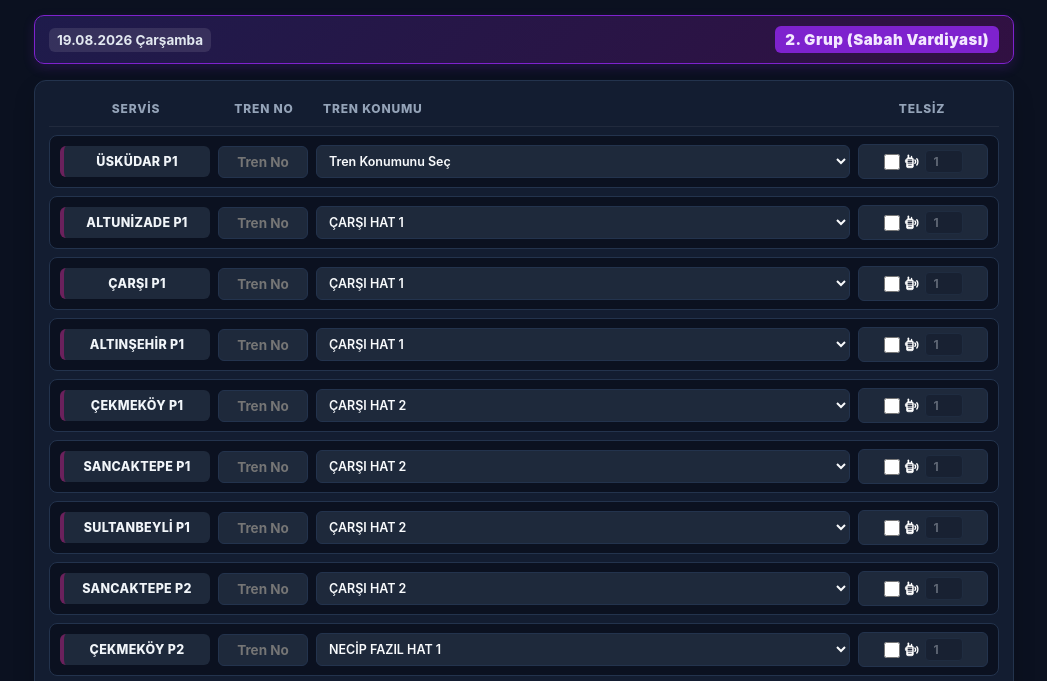
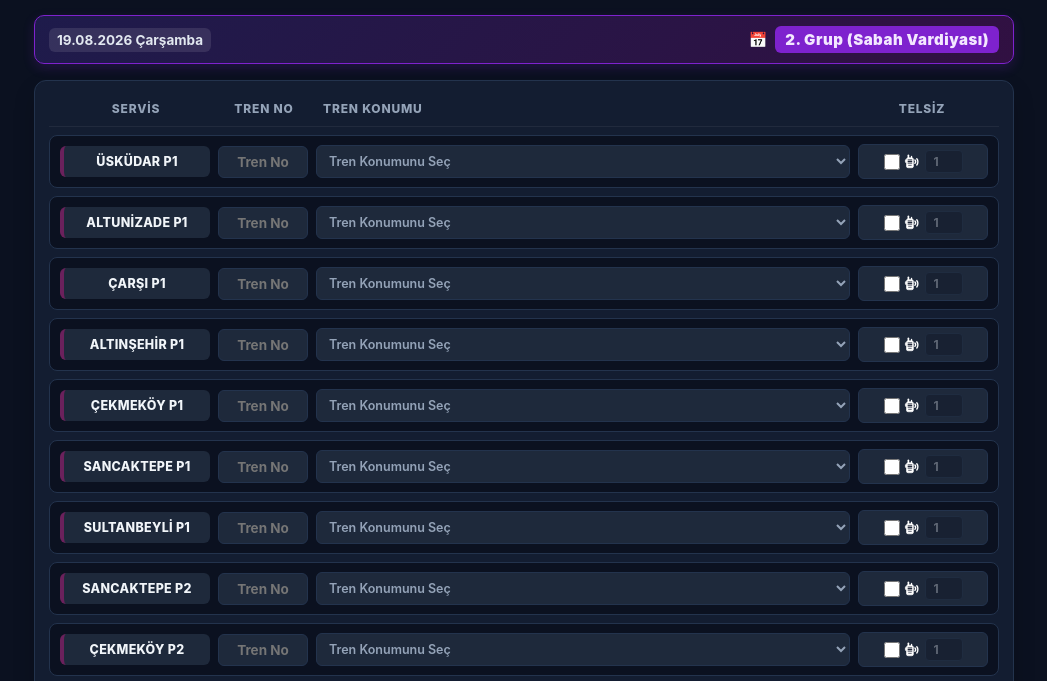
Before and after one commit to Serkan-M5/m5-servis-listes, a plain HTML site: page index.html in a window 1280 px wide. Shown: the part 87-768 px from the top of the page, without its empty margins (116-1163 px from the left). Drawn offline with nearby package versions, Linux system fonts and the light colour scheme.

Commit message:
Update index.html

```diff
--- a/index.html
+++ b/index.html
@@ -74,7 +74,7 @@
       color: var(--text-muted);
       margin-top: 6px;
     }
-    /* Vardiya Grup ve Tarih Bilgi Kutusu (Ana Ekran) - Sağa Yaslı */
+    /* Vardiya Grup ve Tarih Bilgi Kutusu (Ana Ekran) */
     .shift-info-box {
       background: linear-gradient(135deg, #1e1b4b 0%, #311042 100%);
       border: 1px solid #7e22ce;
@@ -83,7 +83,7 @@
       margin-bottom: 16px;
       display: flex;
       align-items: center;
-      justify-content: space-between; /* İçeriği sağa yaslar */
+      justify-content: space-between; /* Sağa ve sola ayrık görünüm */
       gap: 10px;
       box-shadow: 0 4px 12px rgba(126, 34, 206, 0.2);
     }
@@ -99,7 +99,6 @@
       border-radius: 6px;
       letter-spacing: 0.5px;
     }
-    /* Ana Ekran Tarih Stili */
     .shift-date-value {
       font-size: 13.5px;
       color: #e2e8f0;
@@ -213,6 +212,9 @@
       cursor: pointer;
     }
     .park-select option { background: #1e293b; color: #fff; }
+    .park-select.placeholder-active {
+      color: var(--text-muted);
+    }
     .radio-control-group {
       display: flex;
       align-items: center;
@@ -531,10 +533,13 @@
     <p>Tren numaralarını yazıp gece park bölgesini ve telsiz durumunu belirleyerek sevk listesini oluşturun</p>
   </div>
 
-  <!-- YENİ: Ana Ekran Vardiya ve Tarih Göstergesi (Sağa Yaslı) -->
+  <!-- Vardiya Grup ve Tarih Göstergesi (Sağlı Sollu Dağıtılmış) -->
   <div class="shift-info-box">
     <div class="shift-date-value" id="mainDateDisplay">--.--.----</div>
-    <div class="shift-info-value" id="mainShiftDisplay">Hesaplanıyor...</div>
+    <div style="display: flex; align-items: center; gap: 8px;">
+      <span class="shift-info-title">📅</span>
+      <div class="shift-info-value" id="mainShiftDisplay">Hesaplanıyor...</div>
+    </div>
   </div>
 
   <div class="card">
@@ -659,29 +664,29 @@
     return `${DD}.${MM}.${YYYY} ${days[now.getDay()]}`;
   }
 
-  // Sayfa açıldığında ana ekrandaki vardiya ve tarihi doldur
   window.addEventListener('DOMContentLoaded', () => {
     document.getElementById("mainShiftDisplay").innerText = calculateCurrentMorningShiftGroup();
     document.getElementById("mainDateDisplay").innerText = getFormattedDateWithDay();
   });
 
+  // Varsayılan park yerleri boş (seçilmemiş) olarak ayarlandı, ilk seçenek "Tren Konumunu Seç" olacak
   const serviceStations = [
-    { name: "ÜSKÜDAR P1", defaultTrn: "", defaultPark: "Tren Konumunu Seç", defaultRadio: false, defaultCount: 1 },
-    { name: "ALTUNİZADE P1", defaultTrn: "", defaultPark: "ÇARŞI HAT 1", defaultRadio: false, defaultCount: 1 },
-    { name: "ÇARŞI P1", defaultTrn: "", defaultPark: "ÇARŞI HAT 1", defaultRadio: false, defaultCount: 1 },
-    { name: "ALTINŞEHİR P1", defaultTrn: "", defaultPark: "ÇARŞI HAT 1", defaultRadio: false, defaultCount: 1 },
-    { name: "ÇEKMEKÖY P1", defaultTrn: "", defaultPark: "ÇARŞI HAT 2", defaultRadio: false, defaultCount: 1 },
-    { name: "SANCAKTEPE P1", defaultTrn: "", defaultPark: "ÇARŞI HAT 2", defaultRadio: false, defaultCount: 1 },
-    { name: "SULTANBEYLİ P1", defaultTrn: "", defaultPark: "ÇARŞI HAT 2", defaultRadio: false, defaultCount: 1 },
-    { name: "SANCAKTEPE P2", defaultTrn: "", defaultPark: "ÇARŞI HAT 2", defaultRadio: false, defaultCount: 1 },
-    { name: "ÇEKMEKÖY P2", defaultTrn: "", defaultPark: "NECİP FAZIL HAT 1", defaultRadio: false, defaultCount: 1 },
-    { name: "ALTINŞEHİR P2", defaultTrn: "", defaultPark: "NECİP FAZIL HAT 2", defaultRadio: false, defaultCount: 1 },
-    { name: "ÇARŞI P2", defaultTrn: "", defaultPark: "ÇARŞI HAT 2", defaultRadio: false, defaultCount: 1 },
-    { name: "ALTUNİZADE P2", defaultTrn: "", defaultPark: "ÜSKÜDAR HAT 1 SONU", defaultRadio: false, defaultCount: 1 }
+    { name: "ÜSKÜDAR P1", defaultTrn: "", defaultPark: "", defaultRadio: false, defaultCount: 1 },
+    { name: "ALTUNİZADE P1", defaultTrn: "", defaultPark: "", defaultRadio: false, defaultCount: 1 },
+    { name: "ÇARŞI P1", defaultTrn: "", defaultPark: "", defaultRadio: false, defaultCount: 1 },
+    { name: "ALTINŞEHİR P1", defaultTrn: "", defaultPark: "", defaultRadio: false, defaultCount: 1 },
+    { name: "ÇEKMEKÖY P1", defaultTrn: "", defaultPark: "", defaultRadio: false, defaultCount: 1 },
+    { name: "SANCAKTEPE P1", defaultTrn: "", defaultPark: "", defaultRadio: false, defaultCount: 1 },
+    { name: "SULTANBEYLİ P1", defaultTrn: "", defaultPark: "", defaultRadio: false, defaultCount: 1 },
+    { name: "SANCAKTEPE P2", defaultTrn: "", defaultPark: "", defaultRadio: false, defaultCount: 1 },
+    { name: "ÇEKMEKÖY P2", defaultTrn: "", defaultPark: "", defaultRadio: false, defaultCount: 1 },
+    { name: "ALTINŞEHİR P2", defaultTrn: "", defaultPark: "", defaultRadio: false, defaultCount: 1 },
+    { name: "ÇARŞI P2", defaultTrn: "", defaultPark: "", defaultRadio: false, defaultCount: 1 },
+    { name: "ALTUNİZADE P2", defaultTrn: "", defaultPark: "", defaultRadio: false, defaultCount: 1 }
   ];
 
   const parkLocations = [
-    "Tren Konumunu Seç","ÜSKÜDAR HAT 1 SONU", "ÜSKÜDAR HAT 2 SONU", "ÜSKÜDAR HAT 1", "ÜSKÜDAR HAT 2",
+    "ÜSKÜDAR HAT 1 SONU", "ÜSKÜDAR HAT 2 SONU", "ÜSKÜDAR HAT 1", "ÜSKÜDAR HAT 2",
     "FISTIKAĞACI HAT 1", "FISTIKAĞACI HAT 2", "BAĞLARBAŞI HAT 1", "BAĞLARBAŞI HAT 2",
     "ALTUNİZADE HAT 1", "ALTUNİZADE HAT 2", "KISIKLI HAT 1", "KISIKLI HAT 2",
     "BULGURLU HAT 1", "BULGURLU HAT 2", "ÜMRANİYE HAT 1", "ÜMRANİYE HAT 2",
@@ -702,7 +707,8 @@
     const row = document.createElement("div");
     row.className = "row-item";
 
-    let optionsHtml = "";
+    // En başa "Tren Konumunu Seç" opsiyonu eklendi
+    let optionsHtml = `<option value="" disabled selected style="color:#94a3b8;">Tren Konumunu Seç</option>`;
     parkLocations.forEach(loc => {
       const selected = loc === item.defaultPark ? "selected" : "";
       optionsHtml += `<option value="${loc}" ${selected}>${loc}</option>`;
@@ -714,7 +720,7 @@
         <input type="text" id="trn_${index}" class="trn-input" placeholder="Tren No" value="${item.defaultTrn}" oninput="validateLiveDuplicates()">
       </div>
       <div>
-        <select id="park_${index}" class="park-select">
+        <select id="park_${index}" class="park-select placeholder-active" onchange="this.classList.remove('placeholder-active')">
           ${optionsHtml}
         </select>
       </div>
@@ -734,11 +740,15 @@
   function clearAllTrns() {
     serviceStations.forEach((_, index) => {
       const trnInput = document.getElementById(`trn_${index}`);
+      const parkSelect = document.getElementById(`park_${index}`);
       const radioCheck = document.getElementById(`radio_${index}`);
       const countInput = document.getElementById(`count_${index}`);
 
       trnInput.value = "";
       trnInput.classList.remove("input-error");
+
+      parkSelect.selectedIndex = 0;
+      parkSelect.classList.add("placeholder-active");
 
       radioCheck.checked = false;
       countInput.value = "1";
@@ -835,13 +845,15 @@
       const trnInputEl = document.getElementById(`trn_${index}`);
       const hasRadio = document.getElementById(`radio_${index}`).checked;
       const radioCount = document.getElementById(`count_${index}`).value || "1";
+      const parkVal = document.getElementById(`park_${index}`).value;
+
       rawList.push({
         trn: formatSingleTrn(trnInputEl.value) || "-",
-        park: document.getElementById(`park_${index}`).value,
+        park: parkVal !== "" ? parkVal : "BELİRTİLMEDİ",
         service: item.name,
         hasRadio: hasRadio,
         radioCount: radioCount,
-        stationBase: getStationBase(document.getElementById(`park_${index}`).value)
+        stationBase: parkVal !== "" ? getStationBase(parkVal) : "ZZZ"
       });
     });
 
```
